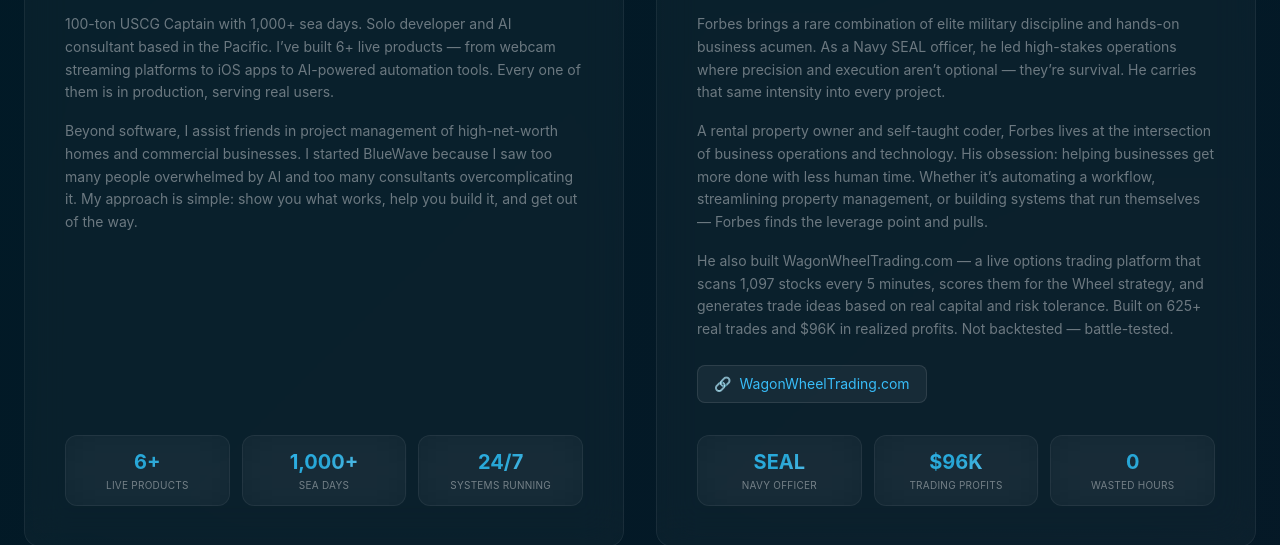
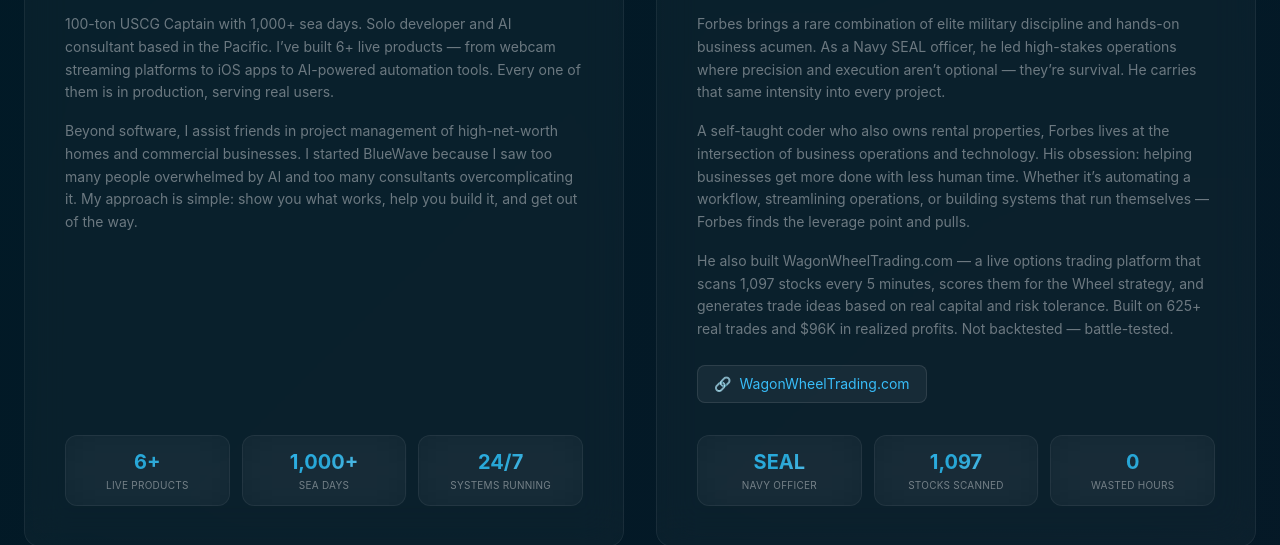
Before and after one commit to portofcams/bluewave-projects, a Next.js app: page / in a window 1280 px wide. Shown: the part 8580-9125 px from the top of the page. Built offline with nearby package versions, Linux system fonts and the light colour scheme.

Commit message:
Fix Forbes stats: 1097 stocks scanned, tone down rental property mention

```diff
--- a/src/components/About.tsx
+++ b/src/components/About.tsx
@@ -44,13 +44,13 @@ const consultants = [
     bio: [
       "Navy SEAL officer turned efficiency machine.",
       "Forbes brings a rare combination of elite military discipline and hands-on business acumen. As a Navy SEAL officer, he led high-stakes operations where precision and execution aren\u2019t optional \u2014 they\u2019re survival. He carries that same intensity into every project.",
-      "A rental property owner and self-taught coder, Forbes lives at the intersection of business operations and technology. His obsession: helping businesses get more done with less human time. Whether it\u2019s automating a workflow, streamlining property management, or building systems that run themselves \u2014 Forbes finds the leverage point and pulls.",
+      "A self-taught coder who also owns rental properties, Forbes lives at the intersection of business operations and technology. His obsession: helping businesses get more done with less human time. Whether it\u2019s automating a workflow, streamlining operations, or building systems that run themselves \u2014 Forbes finds the leverage point and pulls.",
       "He also built WagonWheelTrading.com \u2014 a live options trading platform that scans 1,097 stocks every 5 minutes, scores them for the Wheel strategy, and generates trade ideas based on real capital and risk tolerance. Built on 625+ real trades and $96K in realized profits. Not backtested \u2014 battle-tested.",
     ],
     link: { url: "https://wagonwheeltrading.com", label: "WagonWheelTrading.com" },
     stats: [
       { value: "SEAL", label: "Navy Officer" },
-      { value: "$96K", label: "Trading Profits" },
+      { value: "1,097", label: "Stocks Scanned" },
       { value: "0", label: "Wasted Hours" },
     ],
   },
```
